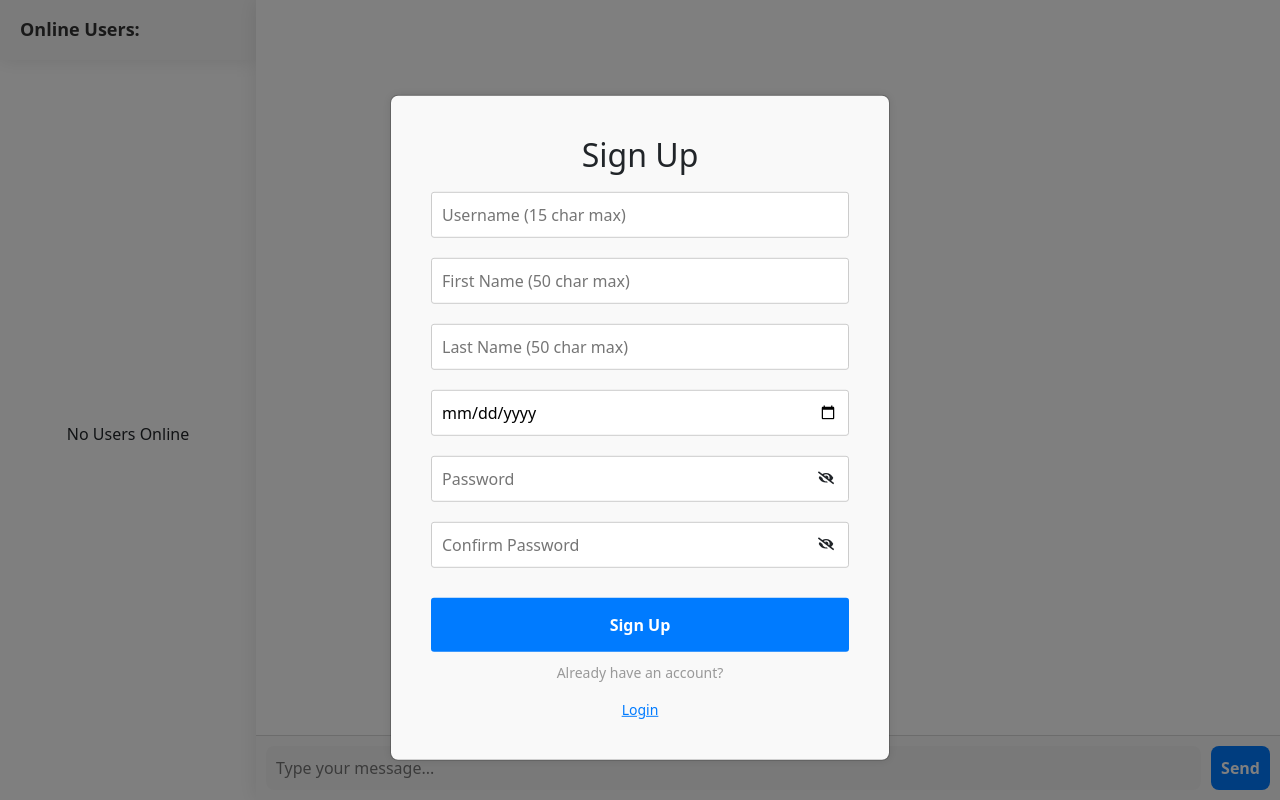
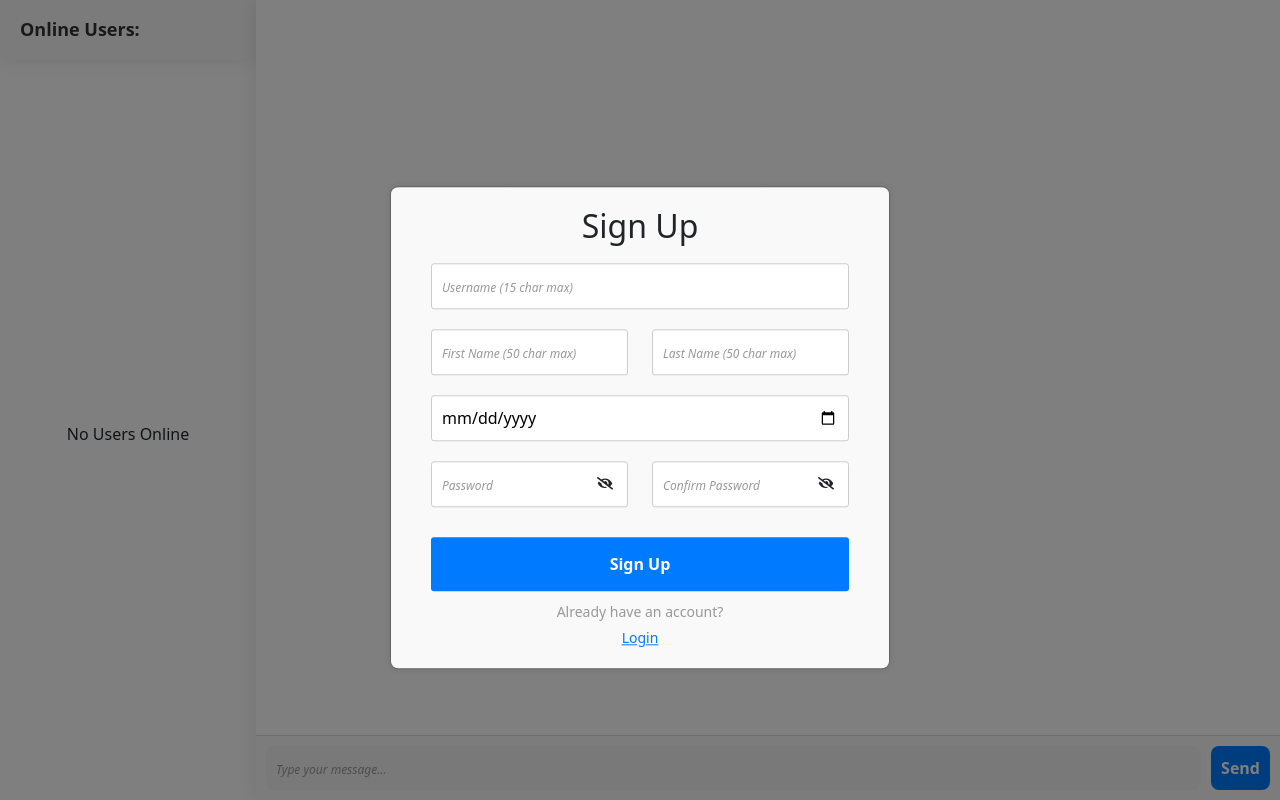
Before and after one commit to aabir121/Chatfinity, a React (Create React App) app in the folder frontend/: page / in a window 1280 px wide. Both pictures are taken after a click on the element "Sign up". Built offline with nearby package versions, Linux system fonts and the light colour scheme.

Commit message:
refactor chat tooltip css

```diff
--- a/frontend/src/App.css
+++ b/frontend/src/App.css
@@ -9,3 +9,10 @@
   border-radius: 12px;
   height: 100vh;
 }
+
+input::placeholder {
+  color: #999;
+  font-style: italic;
+  font-size: 12px;
+  line-height: 12px;
+}
--- a/frontend/src/components/Chat/ChatMessage.js
+++ b/frontend/src/components/Chat/ChatMessage.js
@@ -1,19 +1,21 @@
-import React from 'react';
+import React, {useEffect, useRef, useState} from 'react';
 import PropTypes from "prop-types";
 import "../../styles/Chat/ChatMessage.css";
 import {Tooltip, OverlayTrigger} from "react-bootstrap";
+import {formatChatTimestamp} from "./Utils";
 
-function ChatMessage(props) {
-    const {userName, msg, type, ts} = props.messageObj;
-    const {userName: prevName, type: prevType} = props.prevMessageObj || {};
+function ChatMessage({messageObj, prevMessageObj}) {
+    const {userName, msg, type, ts} = messageObj;
+    const {userName: prevName, type: prevType} = prevMessageObj || {};
     const sent = type === "send";
     const isStatus = type === "status";
     const messageClass = `message ${sent ? 'message-sent' : ''}`;
     const hideName = ['send', 'receive', 'typing'].includes(prevType) && prevName === userName;
-    const tooltipPlacement = type === 'send' ? 'left' : type === 'receive' ? 'right' : null;
+    const containerRef = useRef(null);
+    const tooltipContent = <Tooltip>{formatChatTimestamp(ts)}</Tooltip>;
 
     return (
-        <div>
+        <div ref={containerRef}>
             {isStatus ? (
                 <div className="status-text">
                     <span>{msg}</span>
@@ -21,7 +23,9 @@ function ChatMessage(props) {
             ) : (
                 <div className={messageClass}>
                     {!hideName && <div className="message-sender">{userName}</div>}
-                    <OverlayTrigger overlay={<Tooltip>{ts}</Tooltip>} placement={tooltipPlacement}>
+                    <OverlayTrigger trigger="hover" container={containerRef} delay={{show: 500, hide: 400}}
+                                    overlay={tooltipContent}
+                                    placement="auto" defaultShow={false}>
                         <div className="message-content">{msg}</div>
                     </OverlayTrigger>
                 </div>
--- /dev/null
+++ b/frontend/src/components/Chat/Utils.js
@@ -0,0 +1,14 @@
+export const formatChatTimestamp = (timestamp) => {
+    const date = new Date(timestamp);
+    const now = new Date();
+    const secondsSince = (now - date) / 1000;
+    const daysSince = Math.floor(secondsSince / (24 * 60 * 60));
+
+    if (daysSince === 0) {
+        return date.toLocaleTimeString([], { hour: 'numeric', minute: 'numeric' });
+    } else if (daysSince < 7) {
+        return date.toLocaleDateString([], { weekday: 'short', hour: 'numeric', minute: 'numeric' });
+    } else {
+        return date.toLocaleDateString([], { year: 'numeric', month: 'short', day: 'numeric' });
+    }
+};
--- a/frontend/src/components/Common/PasswordInput.js
+++ b/frontend/src/components/Common/PasswordInput.js
@@ -6,7 +6,7 @@ export const PasswordInput = ({onChange, passValue, placeholder, name}) => {
     const [showPass, setShowPass] = useState(false);
     return (
         <div className="password-container">
-            <input type={showPass ? "text" : "password"} id="password" onChange={onChange} value={passValue}
+            <input type={showPass ? "text" : "password"} id={name || "password"} onChange={onChange} value={passValue}
                    placeholder={placeholder || "Password"} name={name || "password"}/>
             <span onClick={() => setShowPass(!showPass)}>
                         {showPass ? <FaEye/> : <FaEyeSlash/>}
--- a/frontend/src/components/Modal/LogInWindow.js
+++ b/frontend/src/components/Modal/LogInWindow.js
@@ -29,7 +29,8 @@ const LogInWindow = ({show, handleClose}) => {
 
     return (
         <div ref={modalContainerRef}>
-            <Modal container={modalContainerRef.current} show={show} onHide={handleClose}>
+            <Modal container={modalContainerRef.current} backdrop="static"
+                   show={show} onHide={handleClose}>
                 {
                     showSignUp ? (
                         <SignUpForm onBackToLoginClick={onBackToLoginClick}
--- a/frontend/src/components/Modal/SignUpForm.js
+++ b/frontend/src/components/Modal/SignUpForm.js
@@ -86,6 +86,8 @@ const SignupForm = ({onBackToLoginClick, onSignUpSubmitClick}) => {
                     onChange={handleChange}
                     placeholder="Username (15 char max)"
                 />
+                <div className="row">
+                    <div className="col-md-6">
                         <input
                             type="text"
                             name="firstName"
@@ -93,6 +95,8 @@ const SignupForm = ({onBackToLoginClick, onSignUpSubmitClick}) => {
                             onChange={handleChange}
                             placeholder="First Name (50 char max)"
                         />
+                    </div>
+                    <div className="col-md-6">
                         <input
                             type="text"
                             name="lastName"
@@ -100,13 +104,25 @@ const SignupForm = ({onBackToLoginClick, onSignUpSubmitClick}) => {
                             onChange={handleChange}
                             placeholder="Last Name (50 char max)"
                         />
+                    </div>
+                </div>
                 {errors.dob && <div className="error">{errors.dob}</div>}
                 <input type="date" name="dob" value={dob} onChange={handleChange}/>
+                <div className="row">
+                    <div className="col-md-6">
                         {errors.password && <div className="error">{errors.password}</div>}
+                        <div className="password-container">
                             <PasswordInput onChange={handleChange} passValue={password}></PasswordInput>
+                        </div>
+                    </div>
+                    <div className="col-md-6">
                         {errors.confirmPassword && <div className="error">{errors.confirmPassword}</div>}
+                        <div className="password-container">
                             <PasswordInput onChange={handleChange} passValue={confirmPassword}
                                            placeholder={"Confirm Password"} name={"confirmPassword"}></PasswordInput>
+                        </div>
+                    </div>
+                </div>
                 <button type="submit">Sign Up</button>
             </form>
             <div className="login-link">
--- a/frontend/src/styles/Modal/SignUpForm.css
+++ b/frontend/src/styles/Modal/SignUpForm.css
@@ -1,6 +1,6 @@
 .signup-form-container {
     margin: 0 auto;
-    padding: 40px;
+    padding: 20px 40px;
     border-radius: 5px;
     width: 100%;
 }
@@ -19,6 +19,7 @@ h2 {
     padding: 10px;
     border: 1px solid #ccc;
     border-radius: 3px;
+    width: 100%;
 }
 
 .signup-form button[type="submit"] {
@@ -79,6 +80,10 @@ h2 {
     cursor: pointer;
 }
 
+.login-link p {
+    margin-bottom: 5px;
+}
+
 .login-link a:hover {
     text-decoration: underline;
 }
```
Lines whose indentation alone changed are shown as unchanged.
